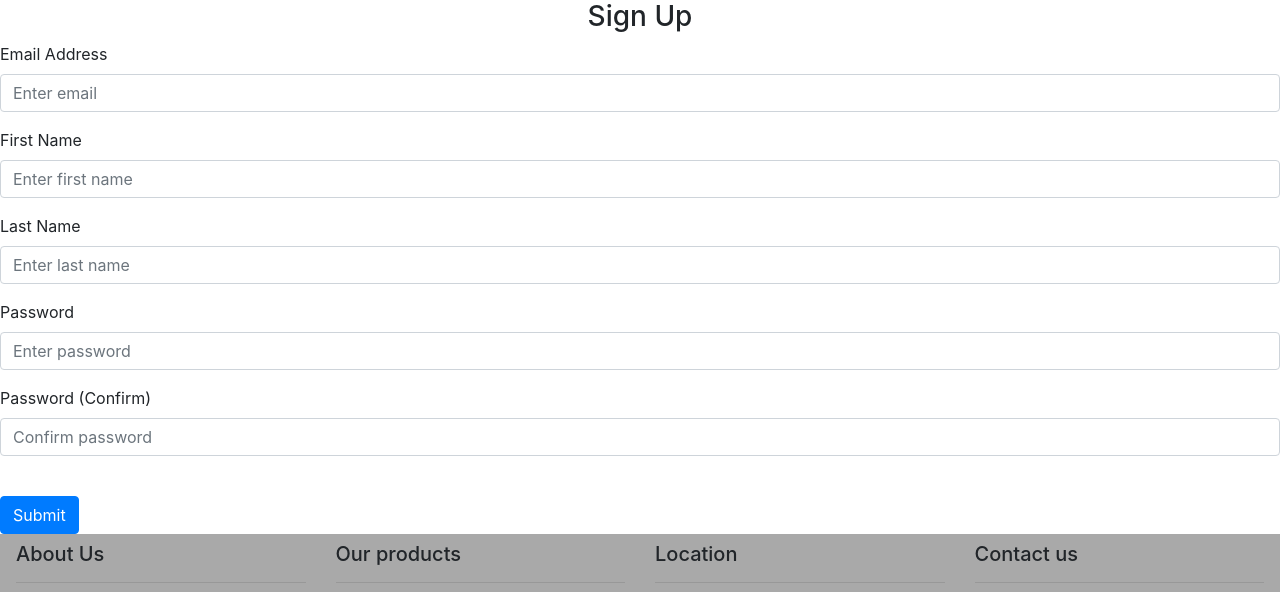
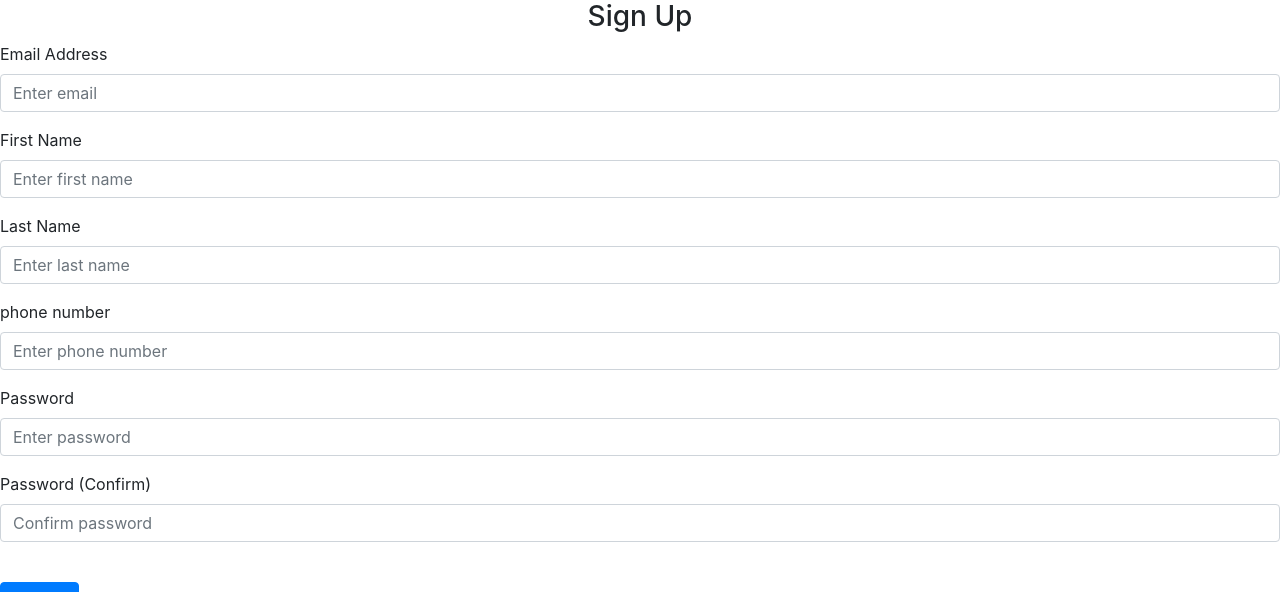
Before and after one commit to mainangaruiya/react, a Flask app: page /sign-up in a window 1280 px wide. Shown: the part 56-648 px from the top of the page. Run offline with Flask 3, Linux system fonts and the light colour scheme; some libraries are stand-ins or nearby versions.

Commit message:
new fields

```diff
--- a/website/templates/sell.html
+++ b/website/templates/sell.html
@@ -41,6 +41,10 @@
                 <div class="form-group">
                     <label for="propertyLocation" style="font-weight: bold; color: white;">Property Location</label>
                     <input type="text" class="form-control" id="propertyLocation" />
+                </div>
+                <div class="form-group">
+                    <label for="price" style="font-weight: bold; color: white;">Price</label>
+                    <input type="text" class="form-control" id="price" />
                 </div>
                 <button type="button" class="btn btn-primary" onclick="submitForm()">Submit</button>
             </form>
--- a/website/templates/sign-up.html
+++ b/website/templates/sign-up.html
@@ -16,6 +16,10 @@
         <div class="form-group">
             <label for="lastName">Last Name</label>
             <input type="text" class="form-control" id="lastName" name="lastName" placeholder="Enter last name" />
+        </div>
+        <div class="form-group">
+            <label for="phone">phone number</label>
+            <input type="text" class="form-control" id="phone" name="phone" placeholder="Enter phone number" />
         </div>
         <div class="form-group">
             <label for="password1">Password</label>
```
